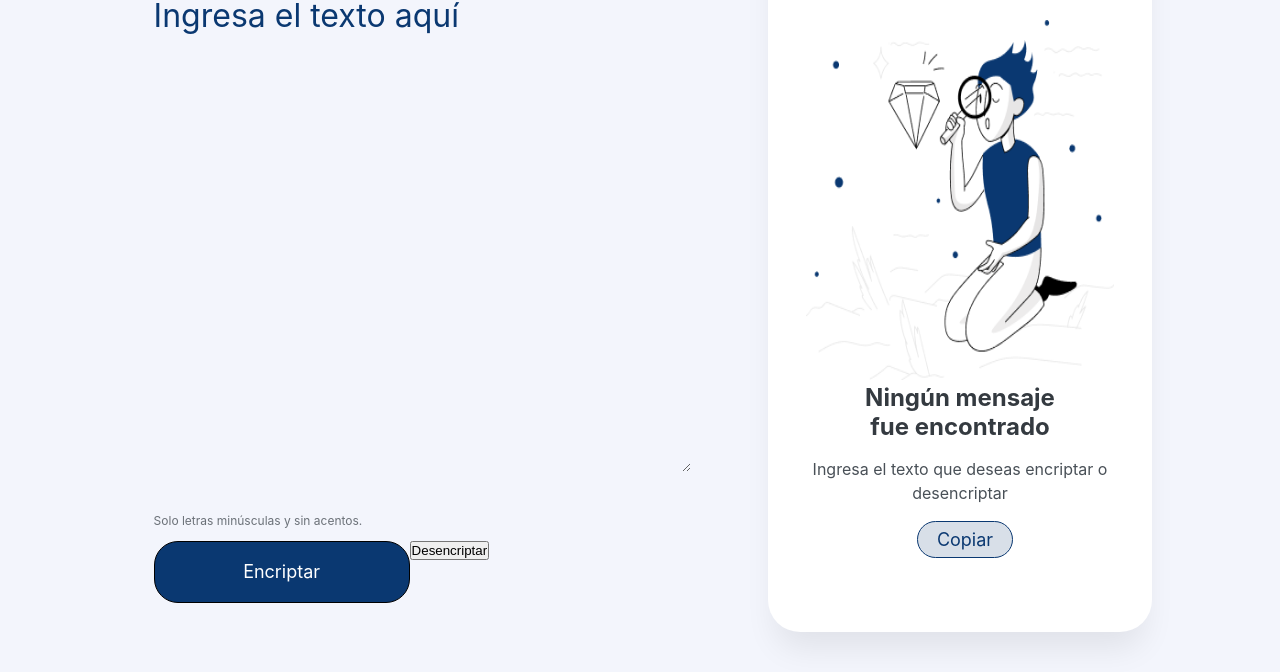
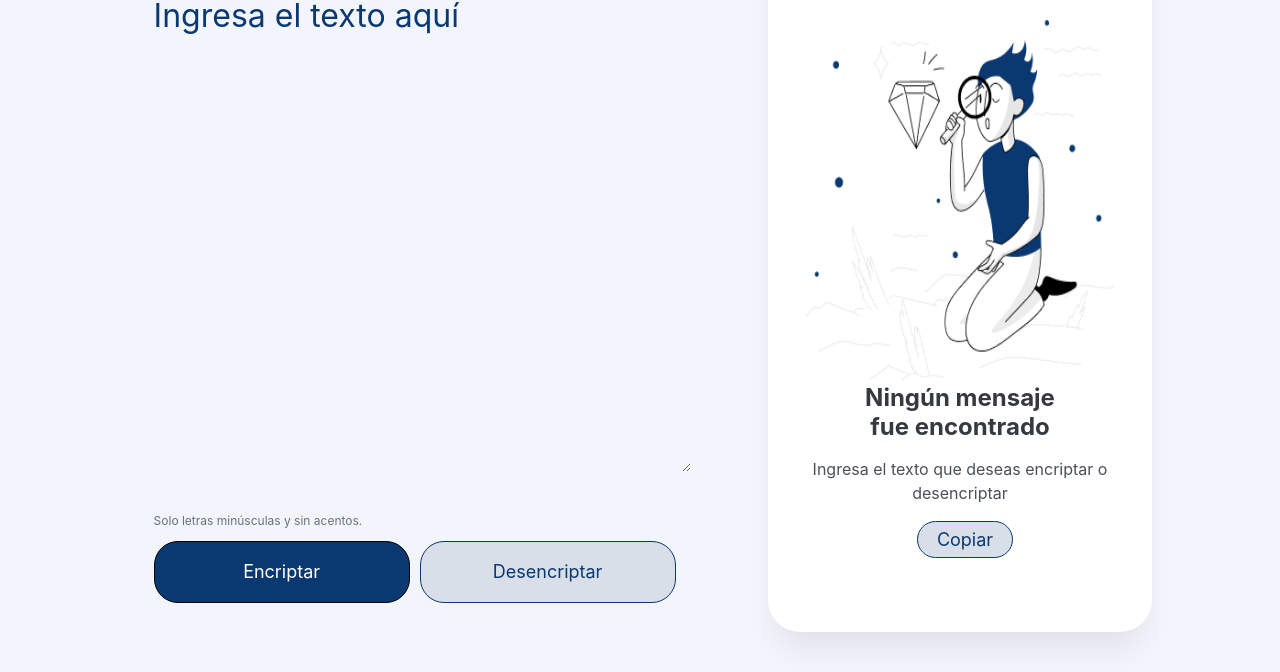
Before and after one commit to Sergio-Vargas/Encriptador-Alura, a plain HTML site: page Encriptador/Index.html in a window 1280 px wide. Shown: the part 128-800 px from the top of the page. Drawn offline with Linux system fonts and the light colour scheme.

Commit message:
Se sube actualizacion de trabajo de encriptador-Alur

```diff
--- a/Encriptador/Index.html
+++ b/Encriptador/Index.html
@@ -24,7 +24,7 @@
                 <button class="btn-encriptar" type="button" id="encriptar">
               Encriptar
             </button>
-                <input type="button" value="Desencriptar" class="btn-desencriptar" id="desencriptar" />
+                <input type="button" value="Desencriptar" class="btn-both" id="desencriptar" />
             </div>
         </div>
         <div class="encriptado">
```
